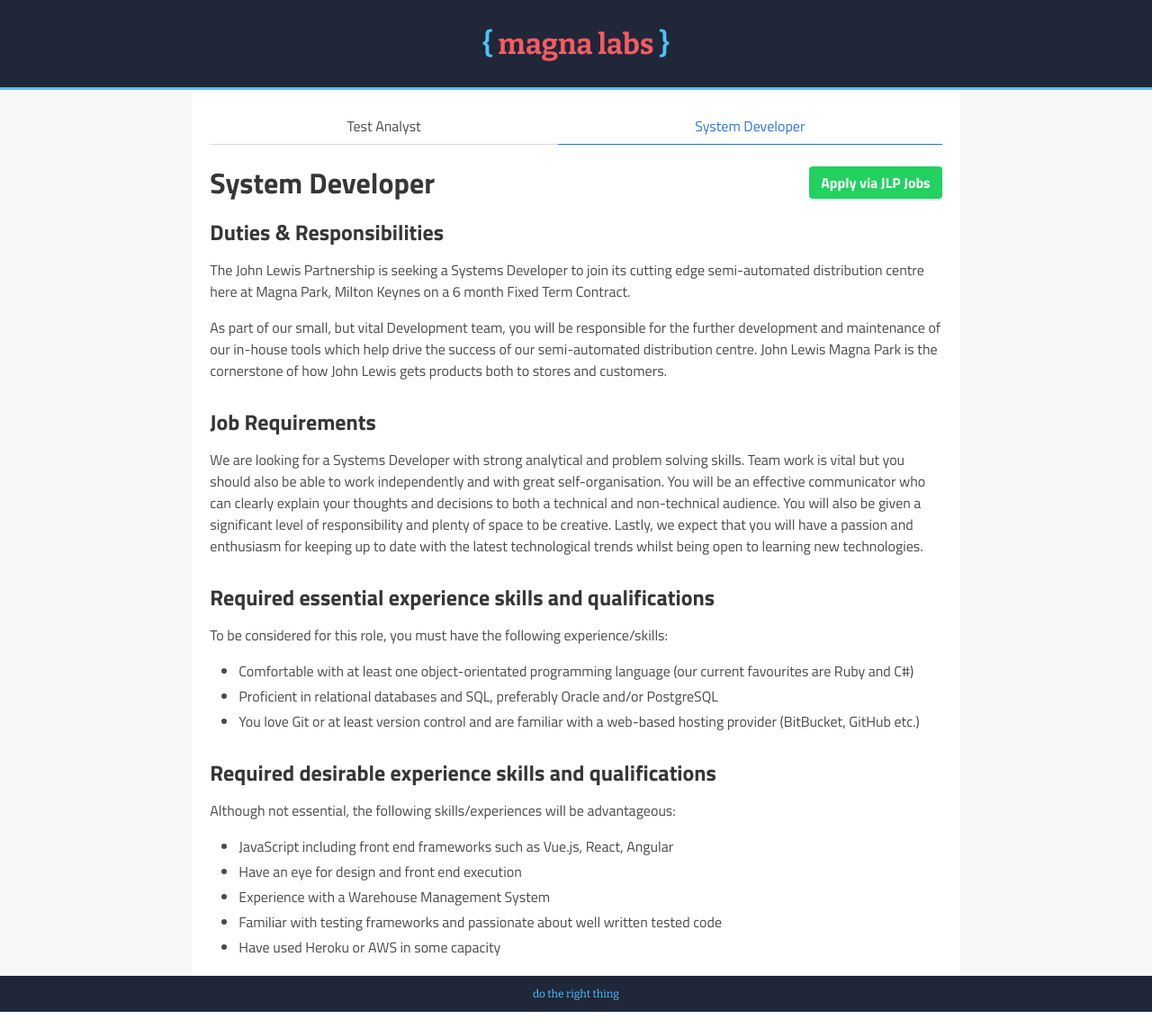
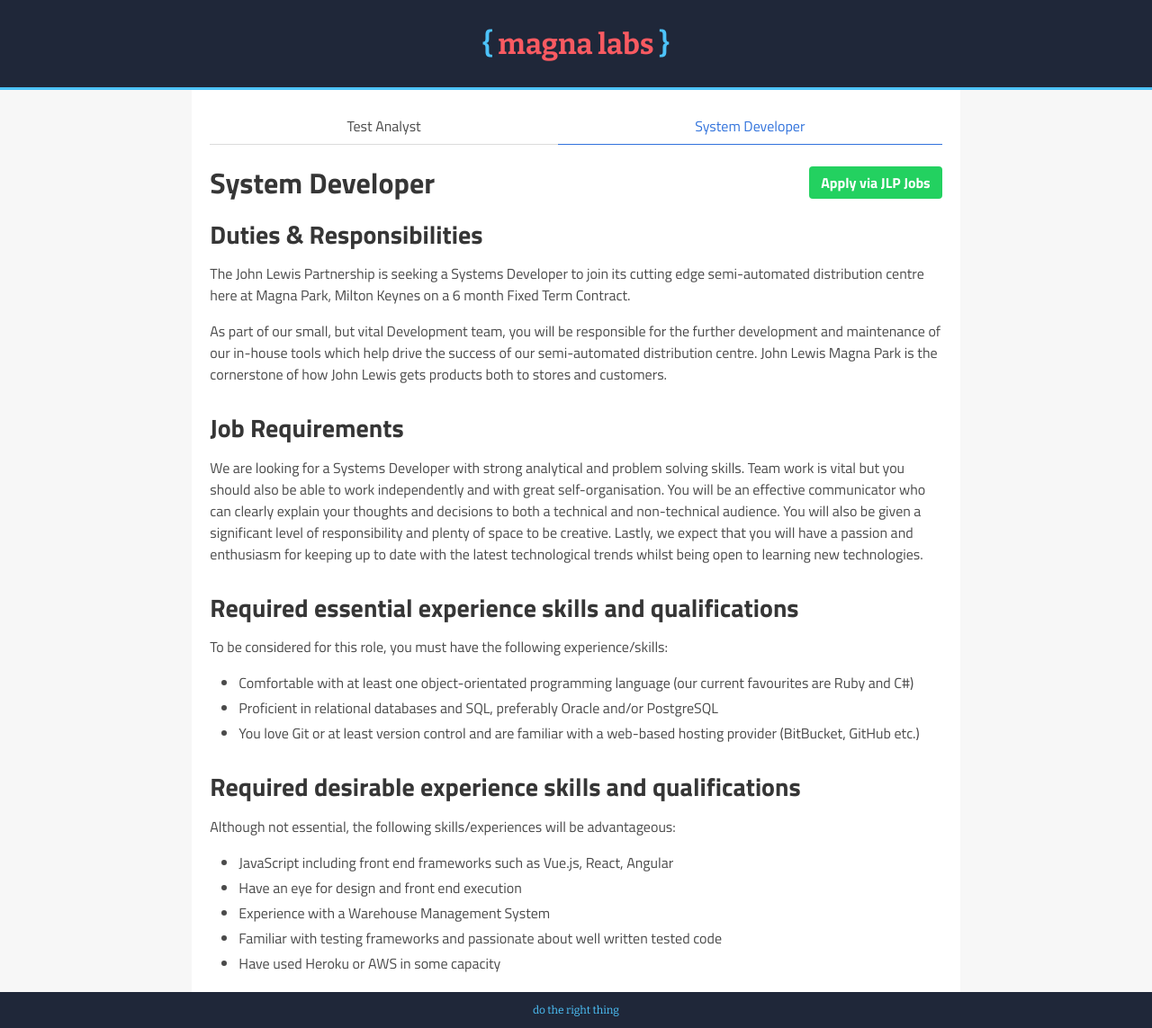
Before and after one commit to MagnaDev/jobs, a Jekyll site: the page built from _posts/2018-06-21-system-developer.md, in a window 1280 px wide. Shown: the whole page at 90% size. Built offline with Jekyll 4.4.1, drawn with Linux system fonts in a browser that asks for light colours.

```diff
--- a/_posts/2018-06-21-system-developer.md
+++ b/_posts/2018-06-21-system-developer.md
@@ -4,7 +4,7 @@ title: "System Developer"
 date: 2018-06-21
 job_url: https://www.jlpjobs.com/search-jobs/systems-developer/
 ---
-### Duties &amp; Responsibilities
+## Duties &amp; Responsibilities
 
 The John Lewis Partnership is seeking a Systems Developer to join its cutting
 edge semi-automated distribution centre here at Magna Park, Milton Keynes on
@@ -15,7 +15,7 @@ the further development and maintenance of our in-house tools which help drive
 the success of our semi-automated distribution centre. John Lewis Magna Park is
 the cornerstone of how John Lewis gets products both to stores and customers.
 
-### Job Requirements
+## Job Requirements
 
 We are looking for a Systems Developer with strong analytical and problem
 solving skills. Team work is vital but you should also be able to work
@@ -26,7 +26,7 @@ of responsibility and plenty of space to be creative. Lastly, we expect that you
 will have a passion and enthusiasm for keeping up to date with the latest
 technological trends whilst being open to learning new technologies.
 
-### Required essential experience skills and qualifications
+## Required essential experience skills and qualifications
 
 To be considered for this role, you must have the following experience/skills:
 
@@ -37,7 +37,7 @@ To be considered for this role, you must have the following experience/skills:
 * You love Git or at least version control and are familiar with a web-based
     hosting provider (BitBucket, GitHub etc.)
 
-### Required desirable experience skills and qualifications
+## Required desirable experience skills and qualifications
 
 Although not essential, the following skills/experiences will be advantageous:
 
```
Also changed, not shown: _posts/2018-06-21-test-analyst.md (+4 -4 lines).
